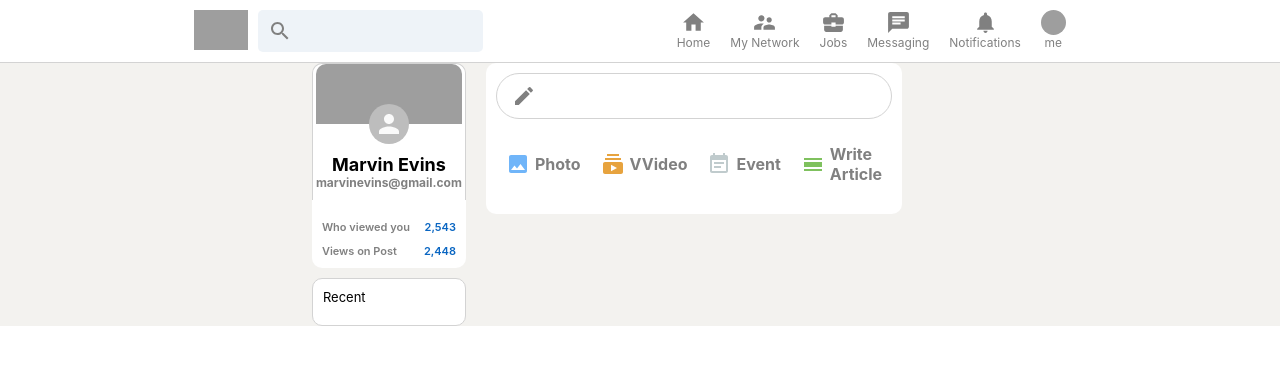
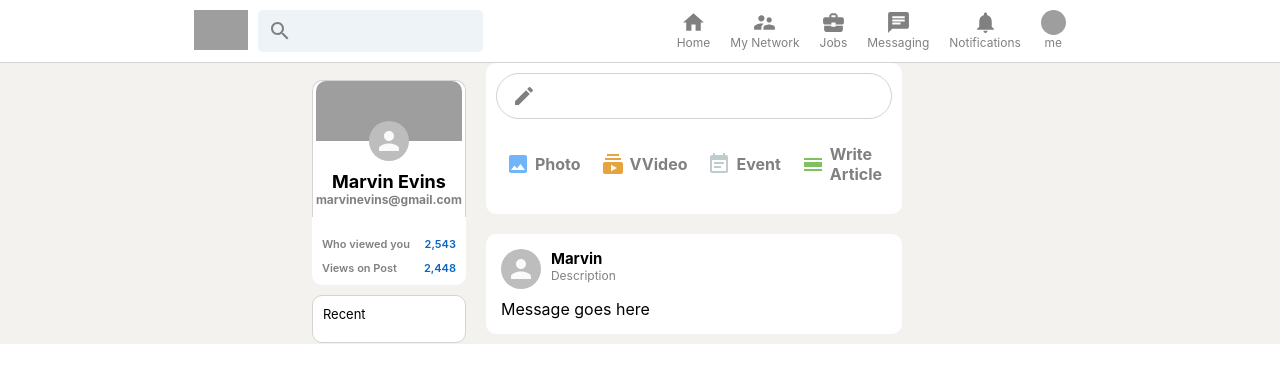
Before and after one commit to kilik42/linkedinReact, a React (Create React App) app: page / in a window 1280 px wide. Shown: the top 382 px of the page. Built offline with nearby package versions, Linux system fonts and the light colour scheme; grey boxes are pictures that could not be loaded.

Commit message:
working on body

```diff
--- a/src/Feed.js
+++ b/src/Feed.js
@@ -1,5 +1,6 @@
 import React from 'react'
 import './Feed.css';
+import Post from './Post';
 import CreateIcon from "@material-ui/icons/Create";
 import ImageIcon from "@material-ui/icons/Image";
 import InputOption from './InputOption';
@@ -41,6 +42,10 @@
 
                 </div>
             </div>
+
+            {/* Posts */}
+
+            <Post name="marvin" description ='this is a test' message ='new message'  />
         </div>
     )
 }
--- /dev/null
+++ b/src/Post.css
@@ -0,0 +1,28 @@
+.post{
+    background-color: white;
+    padding: 15px;
+    margin-bottom: 10px;
+    border-radius: 10px;
+}
+
+.post__header{
+    display:flex;
+    margin-bottom: 10px;
+}
+.post__info{
+    margin-left: 10px;
+}
+
+.post__info > p{
+    font-size: 12px;
+    color: gray;
+
+}
+
+.post__body{
+    overflow: anywhere;
+}
+
+.post__info > h2{
+    font-size: 15px;
+}
--- /dev/null
+++ b/src/Post.js
@@ -0,0 +1,25 @@
+import React from 'react'
+import "./Post.css";
+import {Avatar } from "@material-ui/core";
+
+function Post({name, description, message, photUrl}) {
+    return (
+        <div className="post">
+                <div className="post__header">
+                    <Avatar />
+                    <div className="post__info">
+                        <h2>Marvin</h2>
+                        <p>Description</p>
+
+                    </div>
+                </div>
+
+                <div className="post__body">
+                    <p>Message goes here</p>
+
+                </div>
+        </div>
+    )
+}
+
+export default Post
```
Also changed, not shown: 1 other file (tests, documents, lock files or other folders).
